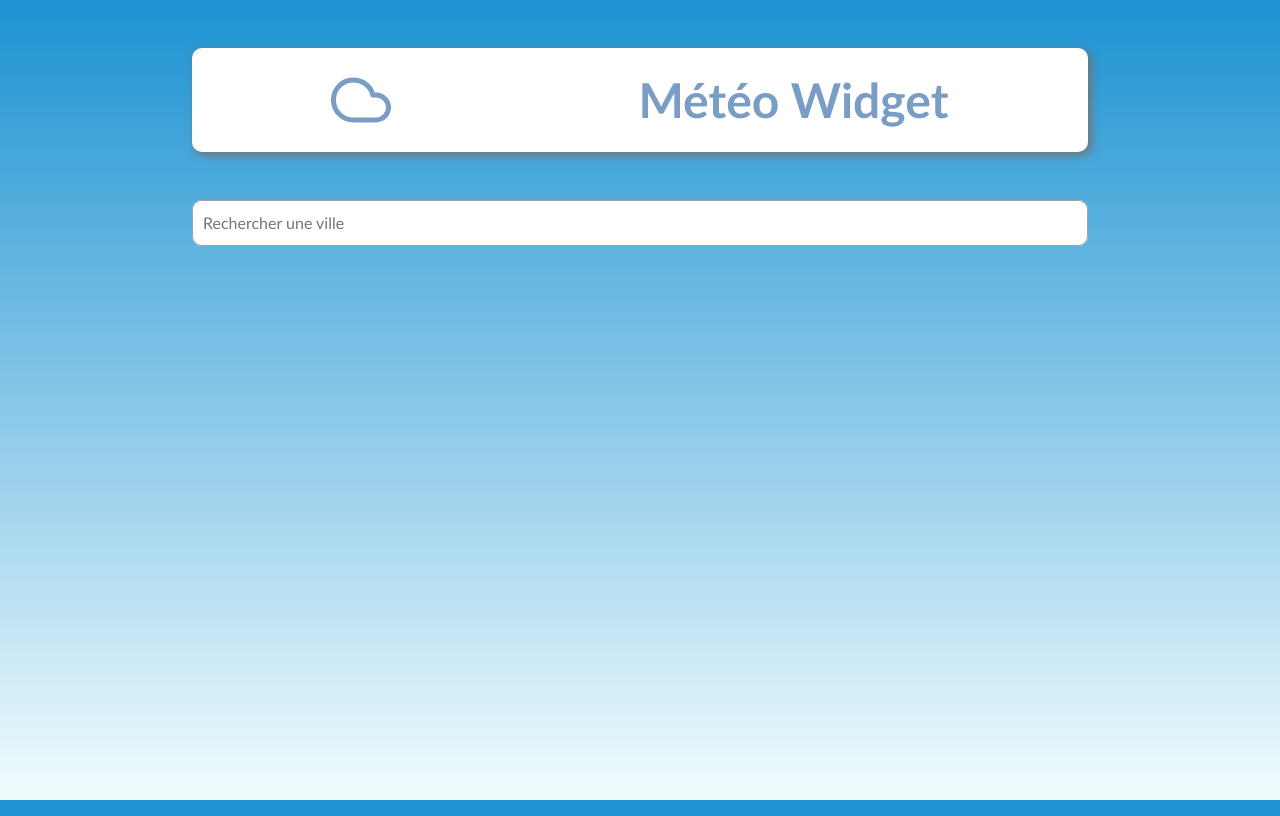
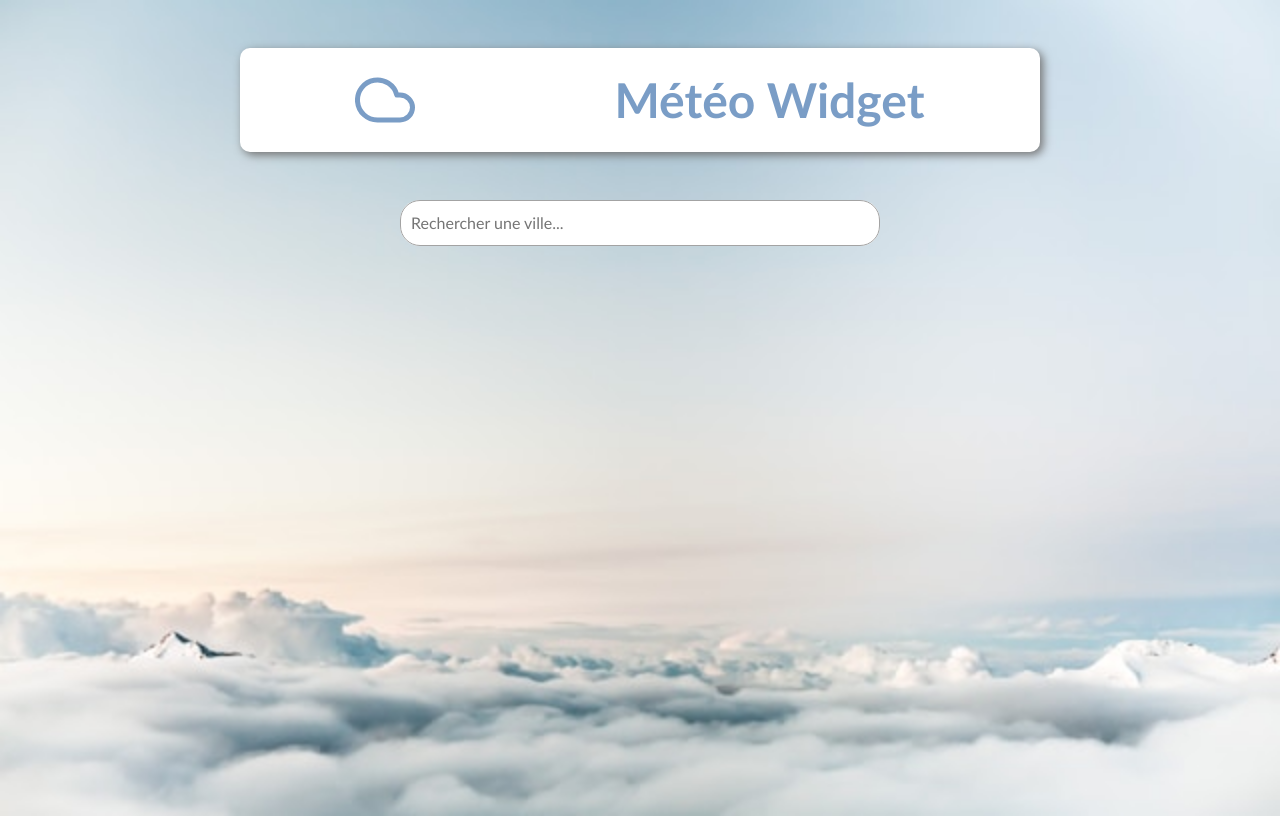
Before and after one commit to AymericMartinache/MeteoWidget, a React (Vite) app: page / in a window 1280 px wide. Built offline with nearby package versions, Linux system fonts and the light colour scheme.

Commit message:
Design review

```diff
--- a/src/components/App/App.scss
+++ b/src/components/App/App.scss
@@ -1,4 +1,4 @@
-@use '../../styles/variables' as v;
+@use "../../styles/variables" as v;
 
 .App {
     display: flex;
@@ -7,6 +7,12 @@
     justify-content: center;
     width: 70vw;
     margin: 0 auto;
+    max-width: 800px;
+
+    @media (max-width: 700px) {
+        width: 90vw;
+        max-width: 90vw;
+    }
 }
 
 header {
@@ -20,12 +26,21 @@ header {
     border: none;
     border-radius: 10px;
     box-shadow: 3px 3px 10px rgb(114, 114, 114);
+
+    @media (max-width: 600px) {
+        flex-direction: column;
+    }
 }
 
 .header-title {
     font-size: 3rem;
     font-weight: 900;
     color: v.$color-primary;
+
+    @media (max-width: 600px) {
+        text-align: center;
+        font-size: 2rem;
+    }
 }
 
 .header-logo {
--- a/src/components/City/City.scss
+++ b/src/components/City/City.scss
@@ -1,8 +1,8 @@
-@use '../../styles/variables' as v;
+@use "../../styles/variables" as v;
 
 .city-container {
     position: relative;
-  height: 15lvh;
+    height: 20lvh;
     border: 1px solid v.$color;
     background-color: v.$color-bg;
     border-radius: 10px;
@@ -14,6 +14,10 @@
     -moz-box-shadow: 19px -18px 21px -23px rgba(66, 68, 90, 1);
     box-shadow: 17px 10px 15px -3px rgba(0, 0, 0, 0.1);
     animation: popBubble 0.6s 1;
+
+    @media (max-width: 600px) {
+        height: 22lvh;
+    }
 }
 
 .city-infos {
@@ -25,16 +29,24 @@
     display: flex;
     flex-direction: column;
     justify-content: space-between;
+    font-size: 2rem;
+
+    @media (max-width: 600px) {
+        font-size: 1.3rem;
+    }
 }
 
 .city-name {
     font-weight: bold;
-  font-size: 2rem;
 }
 
 .temperature {
-  font-size: 2.2rem;
+    font-size: 2.5rem;
     font-weight: 900;
+
+    @media (max-width: 600px) {
+        font-size: 2rem;
+    }
 }
 
 .weather-detail {
@@ -47,7 +59,11 @@
     align-items: center;
     justify-content: center;
     width: 30%;
-  font-size: 3.5rem;
+    font-size: 6rem;
+
+    @media (max-width: 600px) {
+        font-size: 4rem;
+    }
 }
 
 .delete-icon {
--- a/src/components/CityList/CityList.scss
+++ b/src/components/CityList/CityList.scss
@@ -1,15 +1,11 @@
-@use '../../styles/variables' as v;
+@use "../../styles/variables" as v;
 
 .city-list {
-  width: 100%;
+    width: 100%;
 }
 .error-container {
-  width: 100%;
-  background-color: v.$color;
-  padding: 1rem;
-  margin: 1rem 0;
-  border-radius: 10px;
-  color: rgb(255, 37, 37);
-  box-shadow: 1px 1px 10px red;
-  font-size: 1.2em;
+    color: rgba(252, 51, 51, 0.886);
+    background: transparent;
+    font-size: 1.3rem;
+    font-weight: bold;
 }
--- a/src/components/CityList/CityList.tsx
+++ b/src/components/CityList/CityList.tsx
@@ -1,16 +1,39 @@
 //* --- HOOKS
-import { useAppSelector } from '../../hooks/hooks';
+import { useAppSelector, useAppDispatch } from "../../hooks/hooks";
+
+//* --- REACT ---
+import { useEffect } from "react";
 
 //* --- COMPONENTS
-import City from '../City/City';
+import City from "../City/City";
+import { clearError } from "../../reducers/meteoReducer";
 
 //* --- SCSS
-import './CityList.scss';
+import "./CityList.scss";
 
+// Affiche la liste des villes
 export default function CityList() {
-  //* --- USE SELECTOR
+    //* --- STATES
+    // Liste des villes
     const cities = useAppSelector((state) => state.cities);
+
+    // Liste des erreurs
     const error = useAppSelector((state) => state.error);
+
+    //* --- DISPATCH
+    const dispatch = useAppDispatch();
+
+    //* -- USE EFFECT
+    useEffect(() => {
+        if (error) {
+            const timer = setTimeout(() => {
+                dispatch(clearError());
+            }, 4000);
+            return () => {
+                clearTimeout(timer);
+            };
+        }
+    }, [error, dispatch]);
 
     return !error ? (
         <div className="city-list">
--- a/src/components/Form/Form.scss
+++ b/src/components/Form/Form.scss
@@ -1,22 +1,24 @@
 .form {
     background: #fff;
-  width: 100%;
+    width: 60%;
     border-radius: 10px;
     margin: 1rem;
+    border-radius: 20px;
 
     &-input {
         width: 100%;
         border: 1px solid rgb(163, 163, 163);
-    border-radius: 10px;
         background: none;
         background: white;
         padding: 10px;
         font-size: 1rem;
+        border-radius: 20px;
     }
 }
 
 .error-message {
     color: rgba(252, 51, 51, 0.886);
     background: transparent;
-  font-size: 1.2rem;
+    font-size: 1.3rem;
+    font-weight: bold;
 }
--- a/src/components/Form/Form.tsx
+++ b/src/components/Form/Form.tsx
@@ -1,14 +1,14 @@
 //* --- STATE
-import { useEffect, useState } from 'react';
+import { useEffect, useState } from "react";
 
 //* --- HOOKS
-import { useAppDispatch } from '../../hooks/hooks';
+import { useAppDispatch } from "../../hooks/hooks";
 
 //* --- THUNK
-import fecthDataFromAPI from '../../middlewares/fetchDataFromApi';
+import fecthDataFromAPI from "../../middlewares/fetchDataFromApi";
 
 //* --- SCSS
-import './Form.scss';
+import "./Form.scss";
 
 export default function Form() {
     //* USE DISPATCH
@@ -16,20 +16,20 @@ export default function Form() {
 
     //* STATE LOCAL
     // Input
-  const [inputValue, setInputValue] = useState<string>('');
+    const [inputValue, setInputValue] = useState<string>("");
 
     // error message
-  const [error, setError] = useState('');
+    const [error, setError] = useState("");
 
     // Validation de l'input
     const validateInput = (value: string) => {
         const regex = /^[A-Za-z\s]*$/;
         if (!regex.test(value)) {
-      setError('Seules les lettres sont autorisés');
+            setError("Seules les lettres sont autorisées");
             return false;
         }
         if (value.length > 50) {
-      setError('Le nom de la ville ne doit pas dépasser 50 caractères');
+            setError("Le nom de la ville ne doit pas dépasser 50 caractères");
             return false;
         }
         return true;
@@ -41,7 +41,7 @@ export default function Form() {
     useEffect(() => {
         if (error) {
             const timer = setTimeout(() => {
-        setError('');
+                setError("");
             }, 4000);
             return () => clearTimeout(timer);
         }
@@ -54,21 +54,20 @@ export default function Form() {
                 className="form"
                 onSubmit={(e) => {
                     e.preventDefault();
-          // console.log(inputValue);
-          if (inputValue.trim() !== '') {
-            //* DISPATCH
-            dispatch(fecthDataFromAPI(String(inputValue).trim()));
-
-            // On vide l'inputValue
-            setInputValue('');
+                    const trimmedValue = inputValue.trim();
+                    if (trimmedValue !== "" && validateInput(trimmedValue)) {
+                        dispatch(fecthDataFromAPI(trimmedValue));
+                        setInputValue("");
+                    } else {
+                        setError("La recherche ne peut pas être vide !");
                     }
                 }}
             >
                 <input
-          value={inputValue}
+                    value={inputValue.toUpperCase()}
                     type="text"
                     className="form-input"
-          placeholder="Rechercher une ville"
+                    placeholder="Rechercher une ville..."
                     maxLength={50}
                     onChange={(e) => {
                         const { value } = e.target;
--- a/src/reducers/meteoReducer.ts
+++ b/src/reducers/meteoReducer.ts
@@ -1,11 +1,11 @@
 //* --- REDUX ---
-import { createReducer, createAction } from '@reduxjs/toolkit';
+import { createReducer, createAction } from "@reduxjs/toolkit";
 
 //* --- TYPES ---
-import { ICity } from '../components/@types/city';
+import { ICity } from "../components/@types/city";
 
 //* --- THUNK ---
-import fecthDataFromAPI from '../middlewares/fetchDataFromApi';
+import fecthDataFromAPI from "../middlewares/fetchDataFromApi";
 
 interface ICitiesReducerState {
     cities: ICity[];
@@ -15,12 +15,15 @@ interface ICitiesReducerState {
 //* --- INITIAL STATE ---
 const initialState: ICitiesReducerState = {
     cities: [],
-  error: '',
+    error: "",
 };
 
 //* --- ACTIONS ---
-export const actionCreatorDeleteCity = createAction<number>('DELETE_CITY');
-export const clearError = createAction('CLEAR_ERROR');
+// Suppression d'une ville
+export const actionCreatorDeleteCity = createAction<number>("DELETE_CITY");
+
+// Nettoyage des erreurs
+export const clearError = createAction("CLEAR_ERROR");
 
 //* --- REDUCER
 const meteoReducer = createReducer(initialState, (builder) => {
@@ -30,16 +33,18 @@ const meteoReducer = createReducer(initialState, (builder) => {
             state.cities.push(action.payload);
         })
         .addCase(fecthDataFromAPI.rejected, (state) => {
-      state.error = 'Erreur lors de la recherche.';
+            state.error = "Erreur lors de la recherche.";
         })
 
         .addCase(clearError, (state) => {
-      state.error = '';
+            state.error = "";
         })
 
         //* --- CASE 2 - DELETE CITY
         .addCase(actionCreatorDeleteCity, (state, action) => {
-      state.cities = state.cities.filter((city) => city.id !== action.payload);
+            state.cities = state.cities.filter(
+                (city) => city.id !== action.payload
+            );
         });
 });
 
--- a/src/styles/index.scss
+++ b/src/styles/index.scss
@@ -1,12 +1,14 @@
-@use 'reset';
-@use 'variables' as v;
+@use "reset";
+@use "variables" as v;
 
 body {
-  margin: 1rem;
-  background: linear-gradient(to bottom, #1c92d2, #f2fcfe);
-  background-attachment: fixed;
+    margin: 1rem;
+    // background: linear-gradient(to bottom, #1c92d2, #f2fcfe);
+    background: center / cover url(../../../public/clouds.jpg);
 
-  min-height: 100%;
-  font-family: 'Trebuchet MS', 'Lucida Sans Unicode', 'Lucida Grande',
-    'Lucida Sans', Arial, sans-serif;
+    background-attachment: fixed;
+
+    min-height: 100%;
+    font-family: "Trebuchet MS", "Lucida Sans Unicode", "Lucida Grande",
+        "Lucida Sans", Arial, sans-serif;
 }
```
Also changed, not shown: public/clouds.jpg (added), 1 other file (tests, documents, lock files or other folders). Lines whose indentation alone changed are shown as unchanged.
